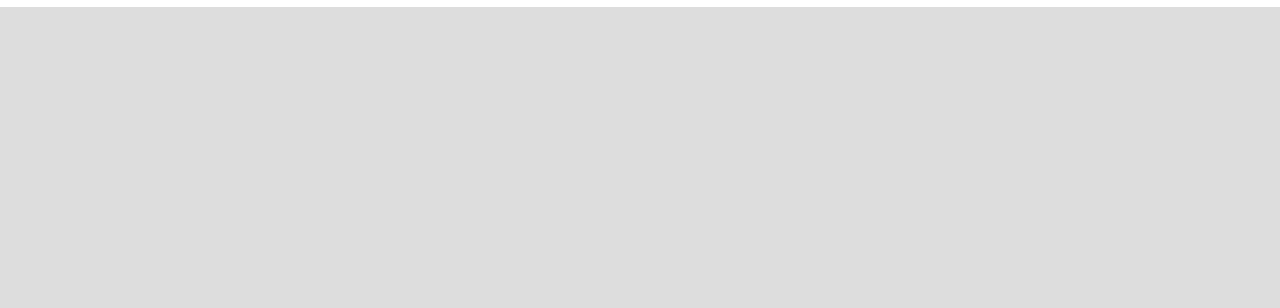
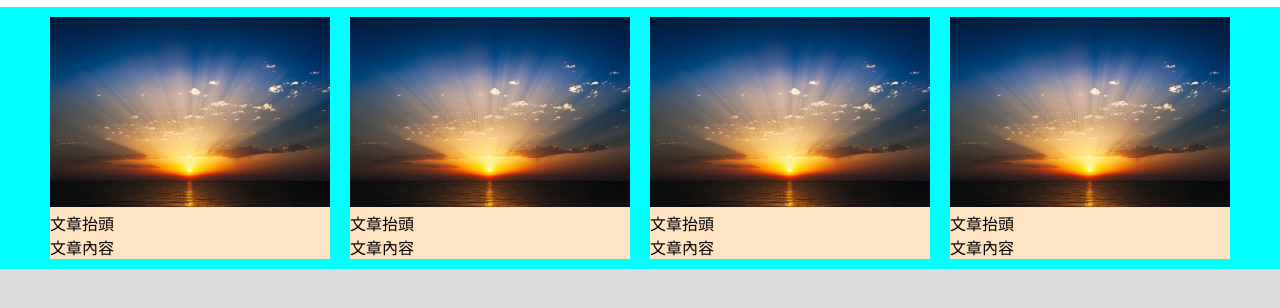
Before and after one commit to jayhanlin/NTU_javascript_junior_training, a plain HTML site: page layout.html in a window 1280 px wide. Shown: the part 124-432 px from the top of the page. Drawn offline with Linux system fonts and the light colour scheme.

Commit message:
加入文章區塊並設定RWD樣式

```diff
--- a/layout.css
+++ b/layout.css
@@ -17,14 +17,38 @@ body {
   display: flex;
   justify-content: center;
 }
-
 .item {
   width: 220px;
   margin: 10px;
-  text-align:center;
+  text-align: center;
+}
+.icon {
+  width: 20px;
+  height: 20px;
+}
+.main {
+  background-color: aqua;
+  display: flex;
+  justify-content: center;
+  flex-wrap: wrap;
+}
+.box {
+  background-color: bisque;
+  width: 280px;
+  margin: 10px;
 }
 
-.icon {
-    width: 20px;
-    height: 20px;
+/* CSS Media Query */
+/* RWD核心設計工具 */
+@media (max-width:1250px){
+    /* 如果螢幕寬度小於1250px，套用這個區塊的設定 */
+    .box{
+        width: 45%;
+    }
+
 }
+@media (max-width:500px){
+    .box{
+        width: 90%;
+    }
+}
--- a/layout.html
+++ b/layout.html
@@ -20,6 +20,28 @@
         <div class="item"><img class="icon" src="img\facebook.jpg">教學社團</div>
         <div class="item"><img class="icon" src="img\docs.png">個人學院</div>
     </div>
+    <div class="main">
+        <div class="box">
+            <img src="img\sunrise.jpg" width="100%">
+            <div>文章抬頭</div>
+            <div>文章內容</div>
+        </div>
+        <div class="box">
+            <img src="img\sunrise.jpg" width="100%">
+            <div>文章抬頭</div>
+            <div>文章內容</div>
+        </div>
+        <div class="box">
+            <img src="img\sunrise.jpg" width="100%">
+            <div>文章抬頭</div>
+            <div>文章內容</div>
+        </div>
+        <div class="box">
+            <img src="img\sunrise.jpg" width="100%">
+            <div>文章抬頭</div>
+            <div>文章內容</div>
+        </div>
+    </div>
 </body>
 
 </html>
```
Also changed, not shown: img/sunrise.jpg (added).
